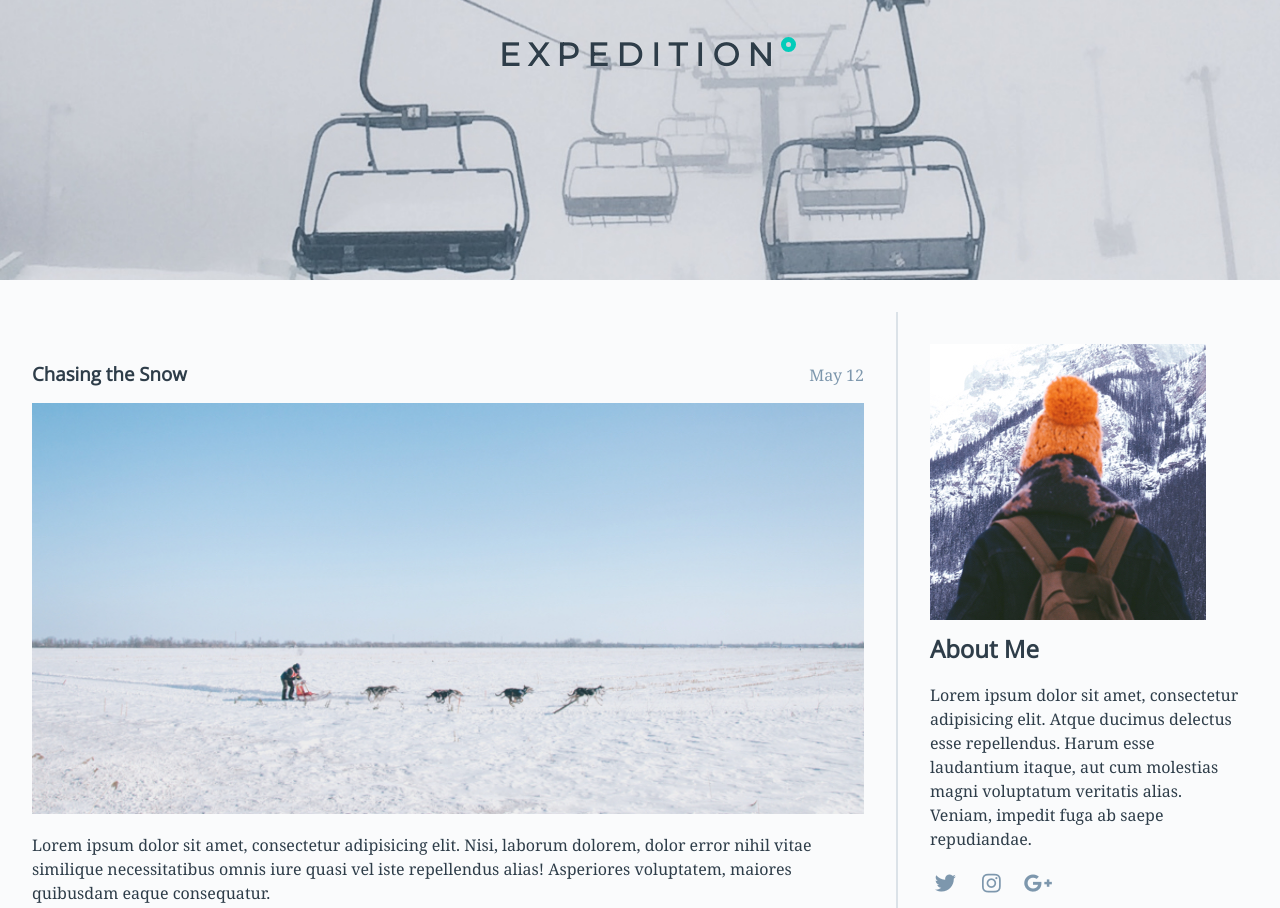
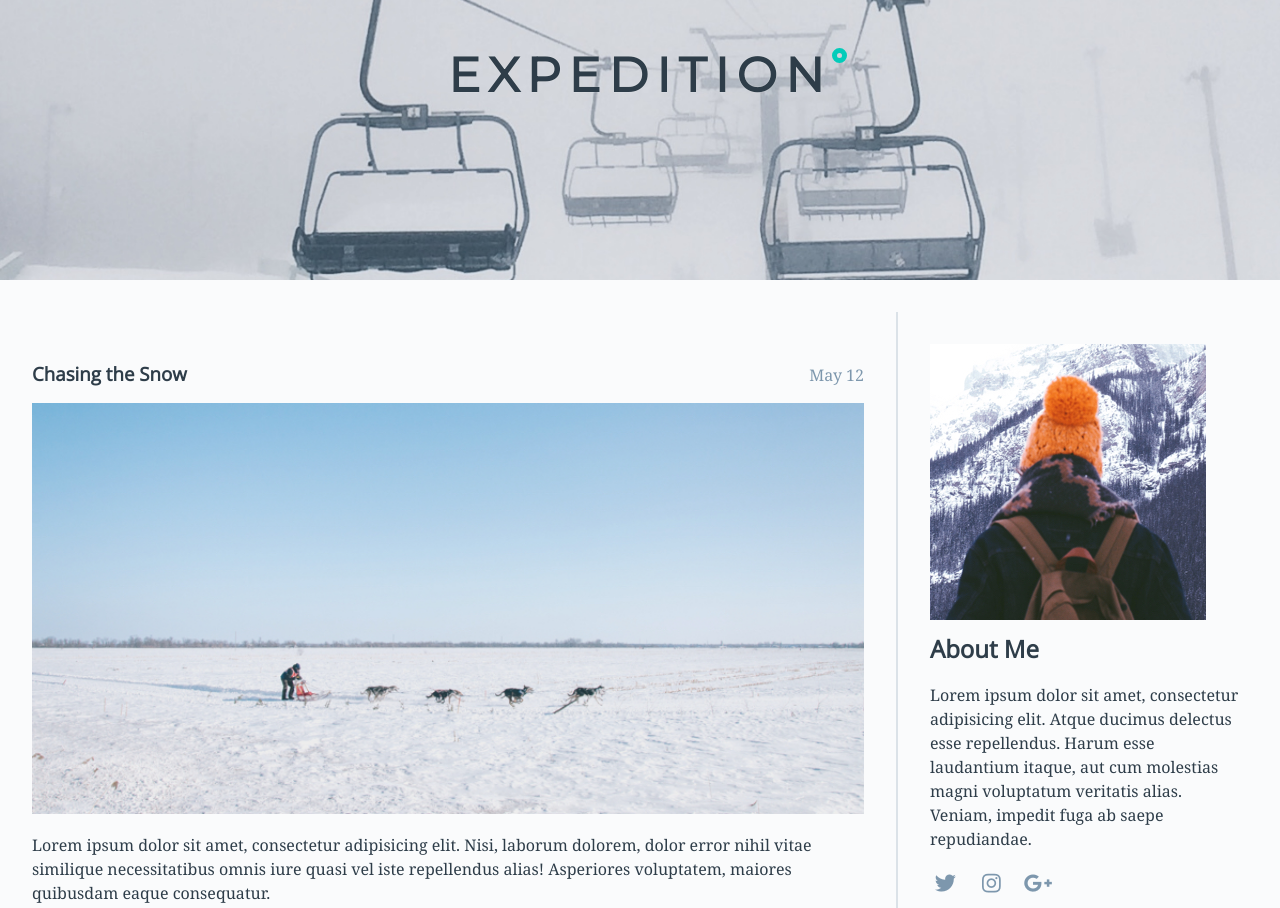
Before and after one commit to noorhmohd/course, a plain HTML site: page index.html in a window 1280 px wide. Shown: the top 908 px of the page. Drawn offline with nearby package versions, Linux system fonts and the light colour scheme.

Commit message:
chang size

```diff
--- a/index.html
+++ b/index.html
@@ -12,7 +12,7 @@
 <body>
 
     <header class="page-header">
-        <h1>Expedition</h1>
+        <h1 style="font-size:300%;">Expedition</h1>
     </header>
 
     <div class="container">
```
